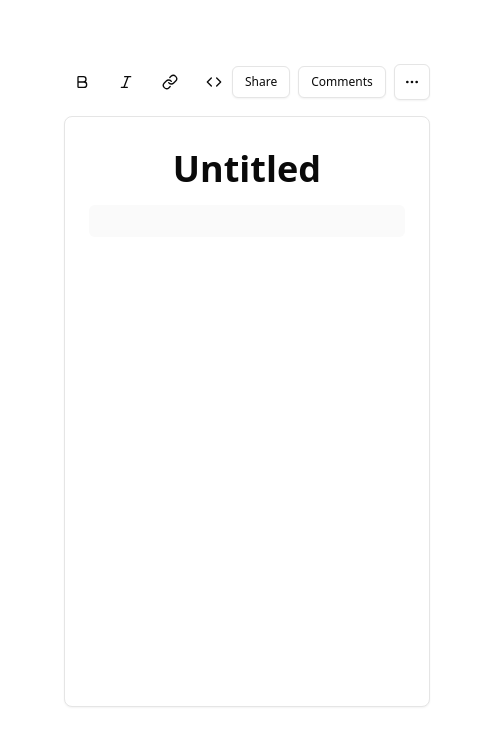
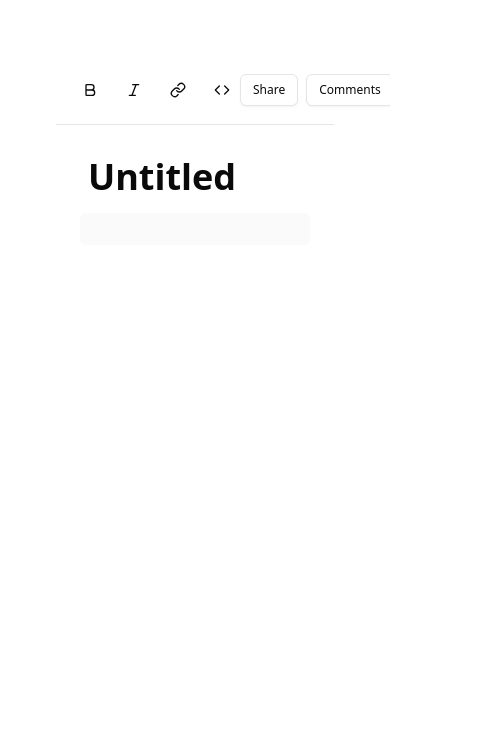
Before and after one commit to javier-rosas/abogo-scribe, a React (Vite) app in the folder abogo-electron/: page / in a window 390 px wide. Shown: the top 746 px of the page, 494 px wide, since content can reach past the window. Built offline with nearby package versions, Linux system fonts and the light colour scheme.

Commit message:
Refactor editor layout and styling for full-screen responsiveness

```diff
--- a/abogo-electron/src/App.css
+++ b/abogo-electron/src/App.css
@@ -3,10 +3,10 @@
 @tailwind utilities;
 
 #root {
-  max-width: 1280px;
-  margin: 0 auto;
-  padding: 2rem;
-  text-align: center;
+  width: 100vw;
+  height: 100vh;
+  margin: 0;
+  padding: 0;
 }
 
 .logo {
@@ -44,8 +44,6 @@
 .read-the-docs {
   color: #888;
 }
-
-
 
 @layer base {
   :root {
@@ -103,8 +101,6 @@
   }
 }
 
-
-
 @layer base {
   * {
     @apply border-border outline-ring/50;
--- a/abogo-electron/src/App.tsx
+++ b/abogo-electron/src/App.tsx
@@ -4,7 +4,7 @@ import Editor from './components/editor';
 
 function App() {
   return (
-    <div className="min-h-screen bg-background">
+    <div className="h-screen w-screen overflow-hidden ">
       <Editor />
     </div>
   );
--- a/abogo-electron/src/components/editor/index.tsx
+++ b/abogo-electron/src/components/editor/index.tsx
@@ -166,8 +166,8 @@ export default function NotionEditor() {
   };
 
   return (
-    <div className="max-w-4xl mx-auto p-8">
-      <div className="flex items-center justify-between mb-4">
+    <div className="h-full w-full flex flex-col p-14">
+      <div className="flex items-center justify-between p-4 border-b shrink-0">
         <div className="flex items-center gap-2">
           <Button variant="ghost" size="icon">
             <Bold className="h-4 w-4" />
@@ -195,7 +195,8 @@ export default function NotionEditor() {
         </div>
       </div>
 
-      <div className="border rounded-lg p-6 min-h-[70vh] bg-background shadow-sm">
+      <div className="flex-1 overflow-y-auto min-h-0 p-6 bg-background">
+        <div className="max-w-4xl mx-auto">
           <div className="space-y-2">
             {blocks.map((block, index) => (
               <div key={block.id} className="group relative">
@@ -223,7 +224,9 @@ export default function NotionEditor() {
                         <List className="mr-2 h-4 w-4" />
                         <span>Bullet List</span>
                       </DropdownMenuItem>
-                    <DropdownMenuItem onClick={() => addBlock("numbered-list")}>
+                      <DropdownMenuItem
+                        onClick={() => addBlock("numbered-list")}
+                      >
                         <ListOrdered className="mr-2 h-4 w-4" />
                         <span>Numbered List</span>
                       </DropdownMenuItem>
@@ -248,5 +251,6 @@ export default function NotionEditor() {
           </div>
         </div>
       </div>
+    </div>
   );
 }
--- a/abogo-electron/src/index.css
+++ b/abogo-electron/src/index.css
@@ -28,6 +28,10 @@ a:hover {
 
 body {
   margin: 0;
+  padding: 0;
+  width: 100vw;
+  height: 100vh;
+  overflow-x: hidden;
   display: flex;
   place-items: center;
   min-width: 320px;
```
Lines whose indentation alone changed are shown as unchanged.
